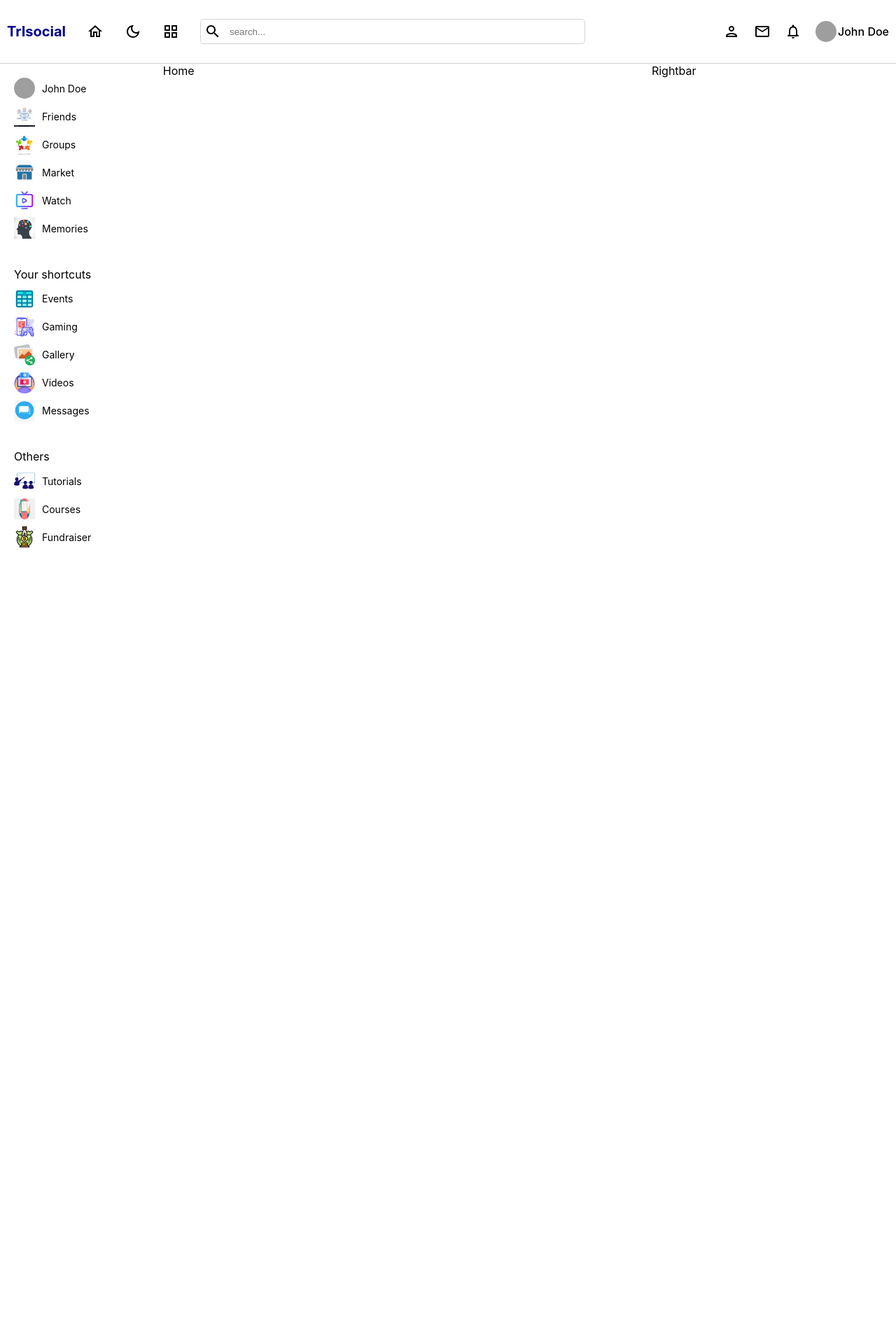
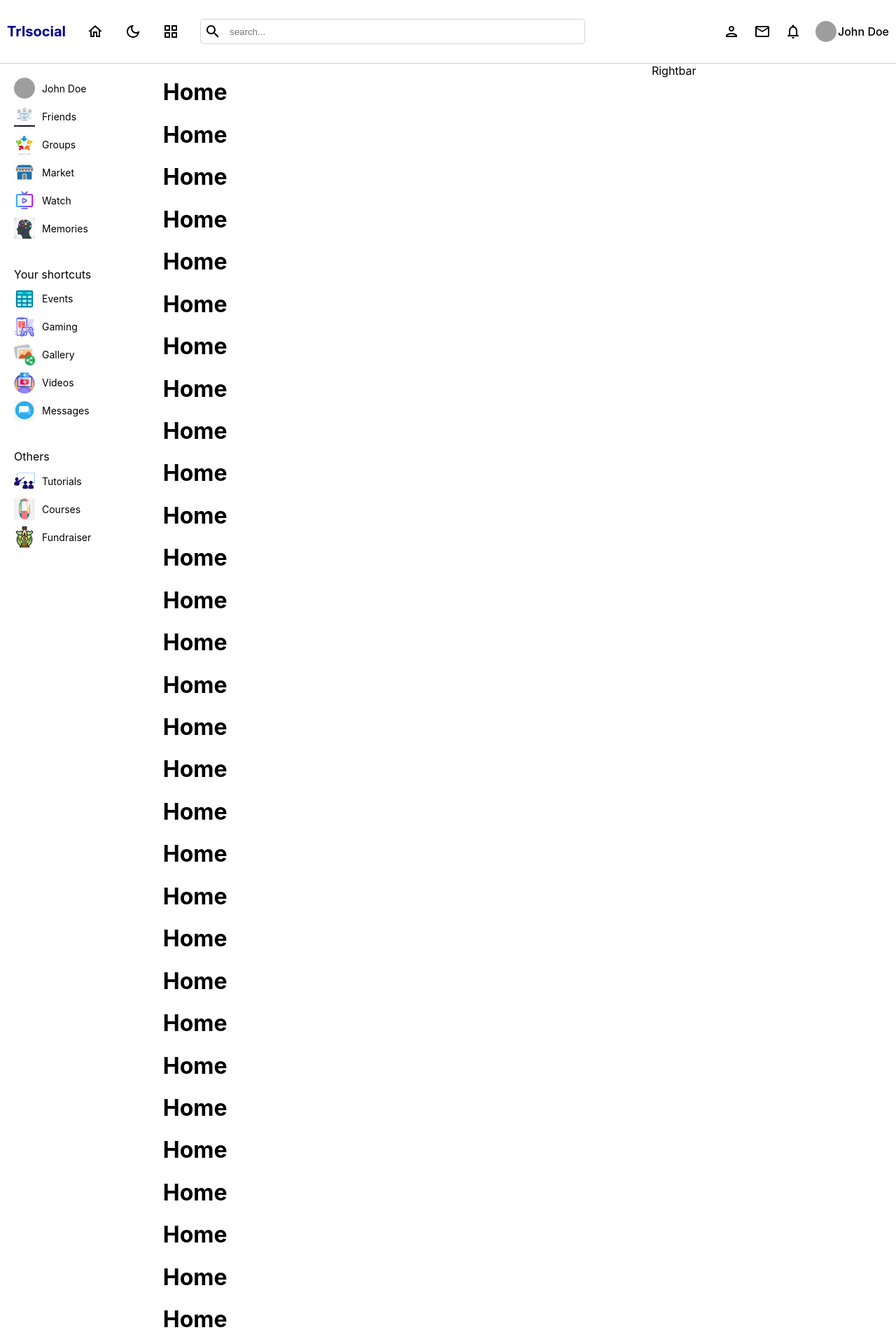
Before and after one commit to Celine-Bowen/react-social-media, a React (Create React App) app: page / in a window 1280 px wide. Shown: the top 1920 px of the page at 70% size. Before the commit the page ends 802 px from the top, so only its background shows below. Built offline with nearby package versions, Linux system fonts and the light colour scheme; grey boxes are pictures that could not be loaded.

Commit message:
added sticky functionality

```diff
--- a/src/components/leftbar/Leftbar.scss
+++ b/src/components/leftbar/Leftbar.scss
@@ -1,5 +1,13 @@
 .leftbar{
     flex: 2;
+    position: sticky;
+    top: 70px;
+    height: calc(100vh - 70px);
+    overflow: scroll;
+
+    &::-webkit-scrollbar{
+        display: none;
+    }
 
     .container{
         padding: 20px;
--- a/src/components/navbar/Navbar.scss
+++ b/src/components/navbar/Navbar.scss
@@ -5,6 +5,10 @@
     padding: 20px 10px;
     height: 50px;
     border-bottom: 1px solid lightgray;
+    position: sticky;
+    top: 0;
+    background-color: white;
+
 
     .left{
         display: flex;
--- a/src/components/rightbar/Rightbar.scss
+++ b/src/components/rightbar/Rightbar.scss
@@ -1,3 +1,11 @@
 .rightbar{
     flex: 3;
+    position: sticky;
+    top: 70px;
+    height: calc(100vh - 70px);
+    overflow: scroll;
+
+    &::-webkit-scrollbar{
+        display: none;
+    }
 }
--- a/src/pages/home/Home.jsx
+++ b/src/pages/home/Home.jsx
@@ -3,7 +3,39 @@
 
 const Home = () => {
   return (
-    <div className='home'>Home</div>
+    <div className='home'>
+      <h1>Home</h1>
+      <h1>Home</h1>
+      <h1>Home</h1>
+      <h1>Home</h1>
+      <h1>Home</h1>
+      <h1>Home</h1>
+      <h1>Home</h1>
+      <h1>Home</h1>
+      <h1>Home</h1>
+      <h1>Home</h1>
+      <h1>Home</h1>
+      <h1>Home</h1>
+      <h1>Home</h1>
+      <h1>Home</h1>
+      <h1>Home</h1>
+      <h1>Home</h1>
+      <h1>Home</h1>
+      <h1>Home</h1>
+      <h1>Home</h1>
+      <h1>Home</h1>
+      <h1>Home</h1>
+      <h1>Home</h1>
+      <h1>Home</h1>
+      <h1>Home</h1>
+      <h1>Home</h1>
+      <h1>Home</h1>
+      <h1>Home</h1>
+      <h1>Home</h1>
+      <h1>Home</h1>
+      <h1>Home</h1>
+
+    </div>
   )
 }
 
```
